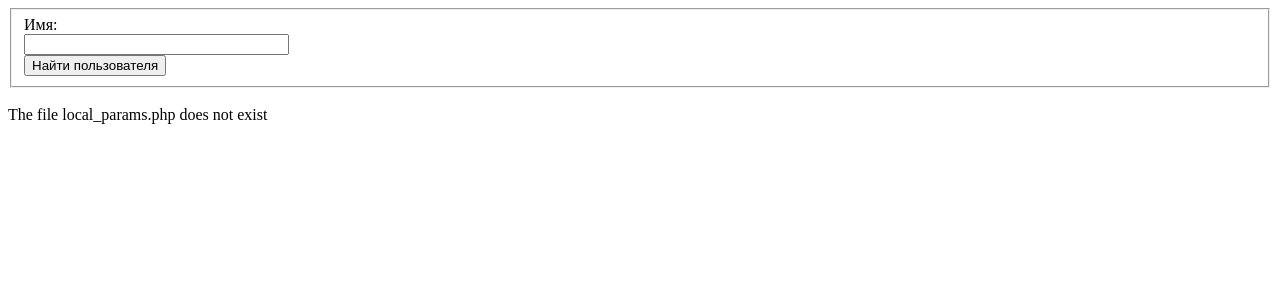
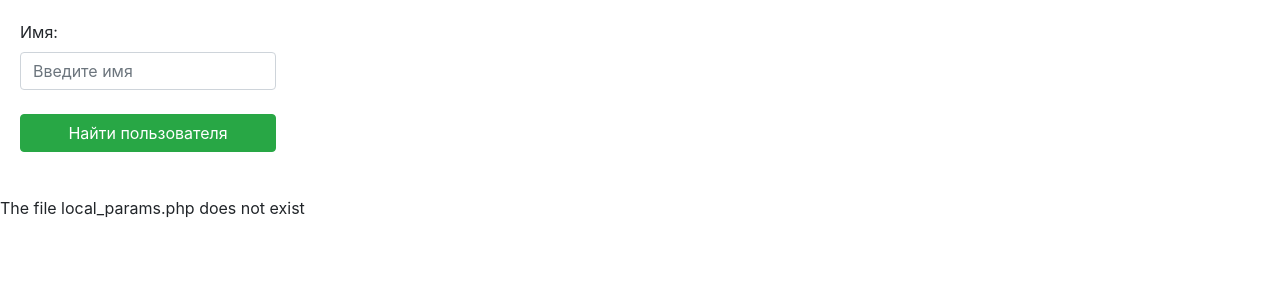
Before and after one commit to Tumofei/Blog, a PHP site: page /user_posts.php in a window 1280 px wide. Shown: the top 300 px of the page. Run offline with PHP 8.4, Linux system fonts and the light colour scheme; some libraries are stand-ins or nearby versions.

Commit message:
add botstrap3

```diff
--- a/user_posts.php
+++ b/user_posts.php
@@ -2,16 +2,29 @@
 <html>
  <head>
   <meta http-equiv="Content-Type" content="text/html; charset=utf-8">
-  <title> Посты пользователя</title>
+  <title> Посты пользователя </title>
+     <link href="bootstrap/css/bootstrap.min.css" rel="stylesheet">
+     <style>
+         .weight {
+             width:20%;
+             margin:20px;
+         }
+
+     </style>
  </head>
  <body>
- <form action="user_posts.php" method="post">
+ <div class="weight">
+     <div class="form-group" >
+ <form action="user_posts.php" method="post" role="form">
      <fieldset>
          <label for="name">Имя:</label><br/>
-         <input type="text" name="user_name" size="30"><br/>
-         <input type="submit" value="Найти пользователя"><br/>
+         <input type="text" name="user_name" size="30" class="form-control" placeholder="Введите имя"><br/>
+         <button type="submit" name="submit" class="btn btn-block btn-success">Найти пользователя<br/>
      </fieldset>
      <br/>
+     </form>
+         </div>
+     </div>
 
   <?php
  require ('connect.php');
@@ -27,8 +40,8 @@
 
 ?>
 
-    <table border='1'>
-            <thead> Список постов <?=$user_name?> : </thead>
+    <table class="table table-striped table-bordered table-hover table-condensed weight">
+            <h4 class="text-success" style="margin:20px"> Список постов <?=$user_name?> : </h4>
             <tr>
                 <th>Название</th>
                 <th>Пост</th>
```
Also changed, not shown: login.html (+19 -5 lines), user_list.php (+10 -3 lines).
